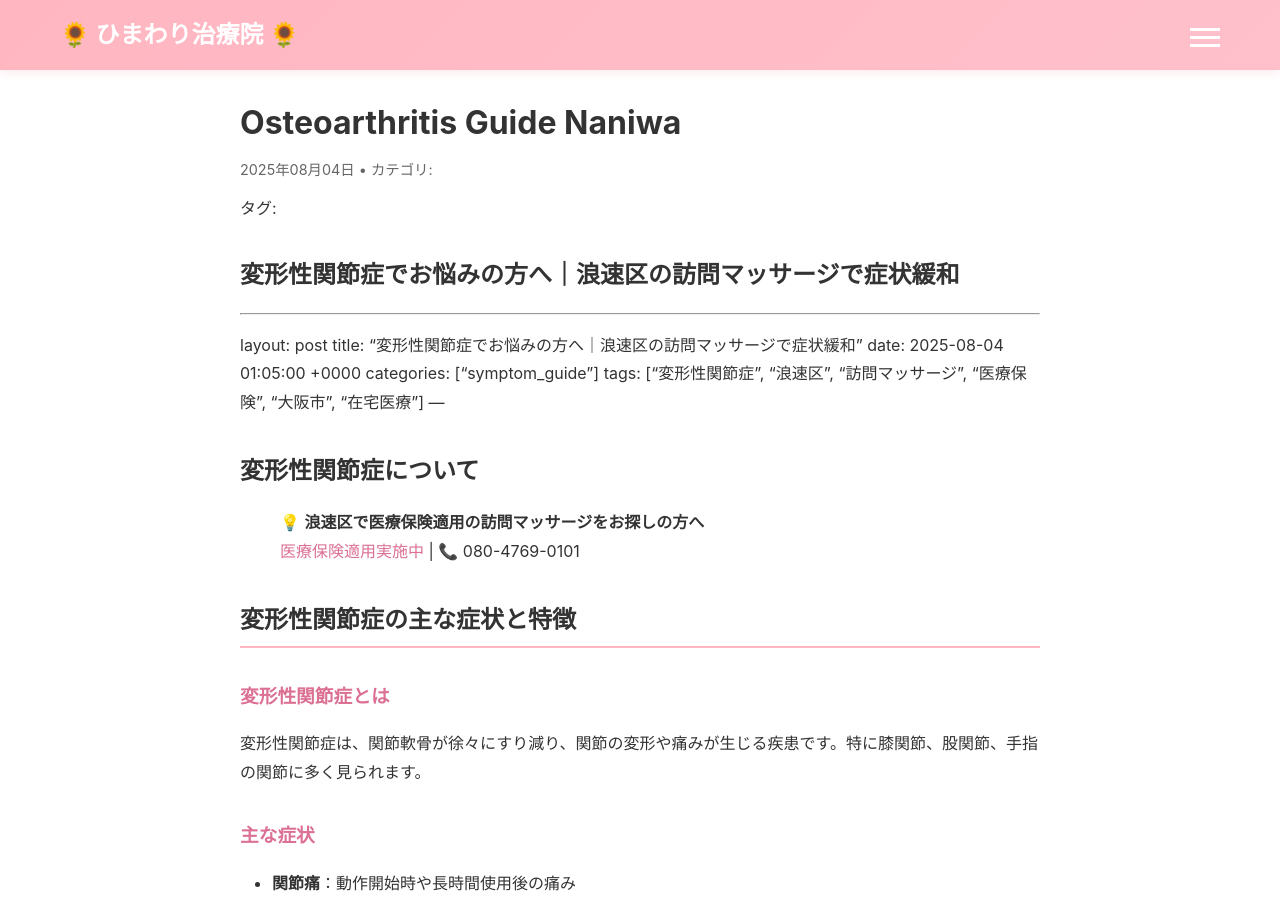
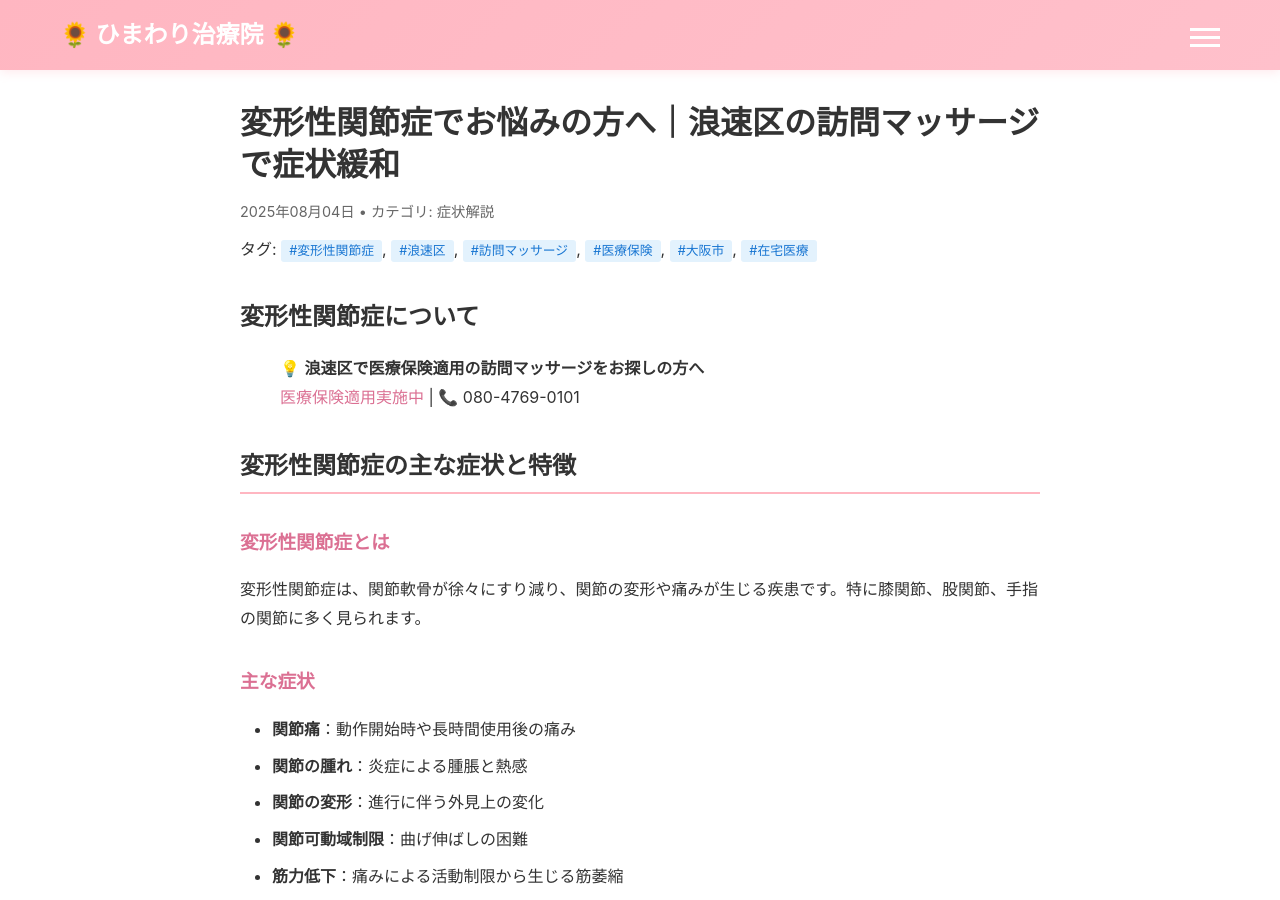
Before and after one commit to satoshi-kemmotsu/blog, a Jekyll site: the page built from _posts/2025-08-04-osteoarthritis-guide-naniwa.md, in a window 1280 px wide and 900 px high. Built offline with Jekyll 4.4.1, drawn with Linux system fonts in a browser that asks for light colours; our own code applies the rules of GitHub Pages for plain Markdown files; some of the changed text lies outside the part shown.

Commit message:
Fix Front Matter structure: remove title lines before YAML blocks to prevent English display

```diff
--- a/_posts/2025-08-04-osteoarthritis-guide-naniwa.md
+++ b/_posts/2025-08-04-osteoarthritis-guide-naniwa.md
@@ -1,5 +1,3 @@
-# 変形性関節症でお悩みの方へ｜浪速区の訪問マッサージで症状緩和
-
 ---
 layout: post
 title: "変形性関節症でお悩みの方へ｜浪速区の訪問マッサージで症状緩和"
```
Also changed, not shown: _posts/2025-08-04-naniwa-guide-experience-based.md (+0 -2 lines).
